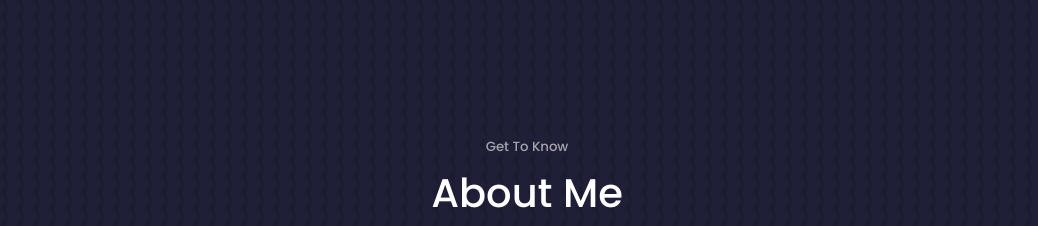
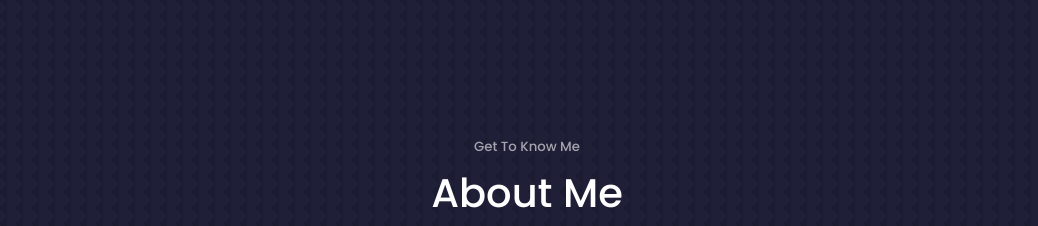
Before and after one commit to KeshariPiyush24/KeshariPiyush24.github.io, a React (Create React App) app: page / in a window 1280 px wide. Shown: the part 840-1066 px from the top of the page, without its empty margins (113-1151 px from the left). Built offline with nearby package versions, Linux system fonts and the light colour scheme.

Commit message:
added one more section

```diff
--- a/src/components/about/About.jsx
+++ b/src/components/about/About.jsx
@@ -9,7 +9,7 @@ const About = () => {
   return (
     <section id='about' className="section-container">
 
-      <h5>Get To Know</h5>
+      <h5>Get To Know Me</h5>
       <h1 style={{ marginBottom: '2.5rem' }}>About Me</h1>
 
       <div className="container about_container">
```
